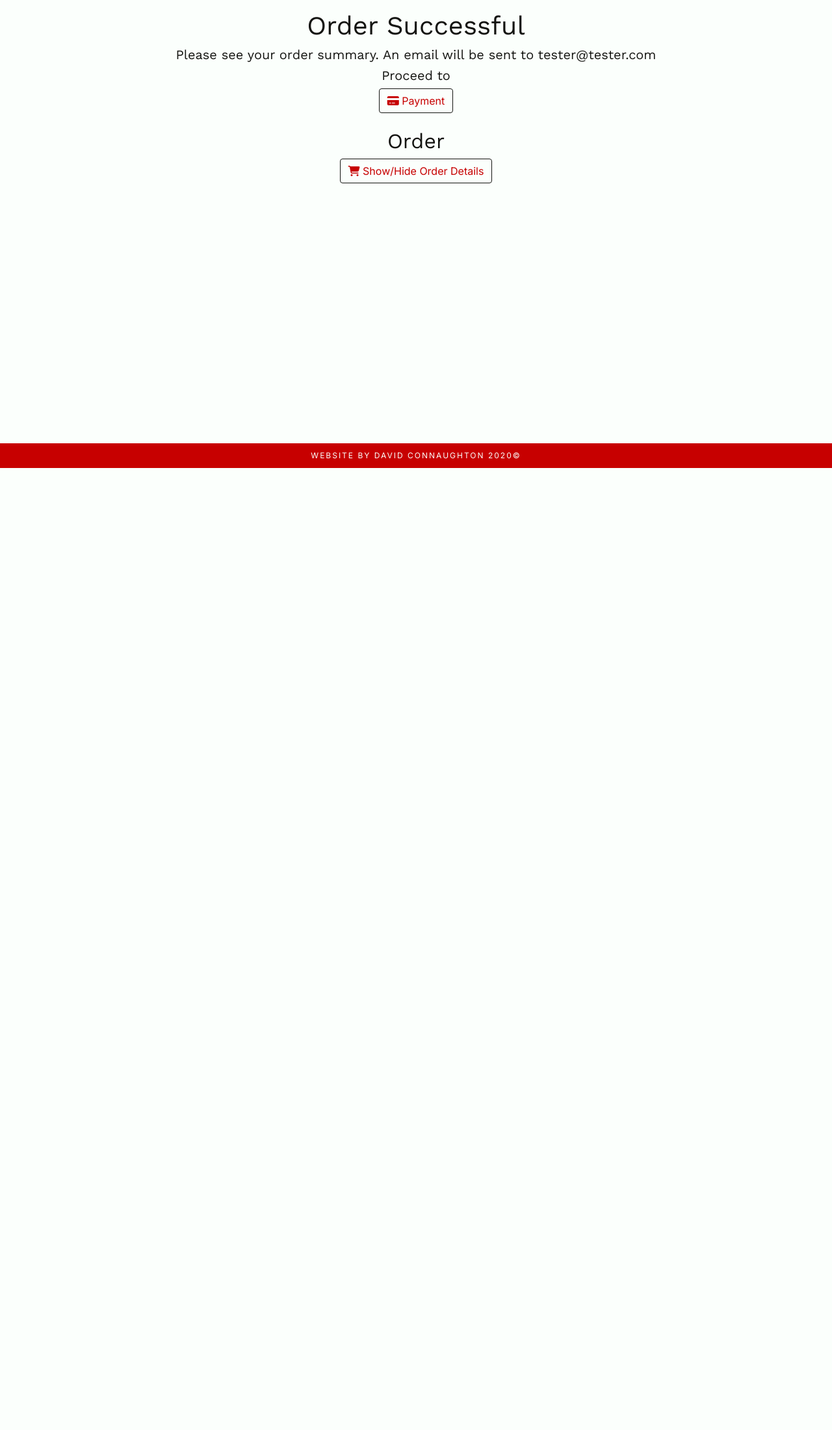
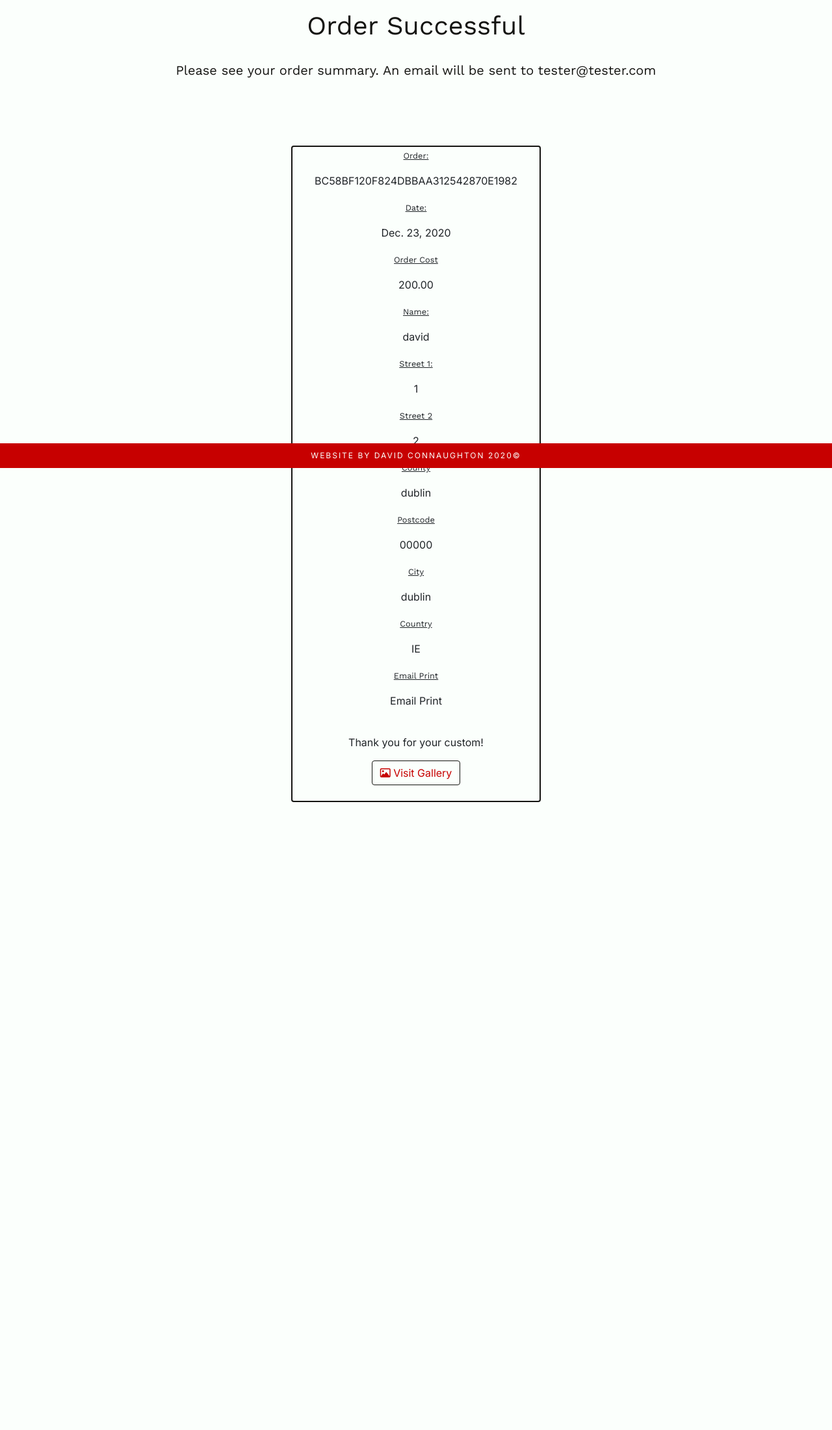
Before and after one commit to david-connaughton/the-new-gallery, a Django app: a page that uses checkout/templates/checkout/checkout_success.html in a window 1280 px wide. Shown: the part 80-2280 px from the top of the page at 65% size. Before the commit the page ends 800 px from the top, so only its background shows below. Run offline with Django 3.2, Linux system fonts and the light colour scheme; data comes from the database, SQL or seed files in the repository; both versions use the stored data as it was after the commit; some libraries are stand-ins or nearby versions.

Commit message:
Completed checkout_success.html and some styling of buttons on site

```diff
--- a/checkout/static/checkout/css/checkout.css
+++ b/checkout/static/checkout/css/checkout.css
@@ -23,6 +23,10 @@ select {
 
 marquee {
     color: #c70000;
+}
+
+.form-check-label {
+    display: inline;
 }
 
 /* Stripe Styling from Stripe Documentation */
--- a/checkout/templates/checkout/checkout_success.html
+++ b/checkout/templates/checkout/checkout_success.html
@@ -15,28 +15,73 @@
         <h1 class="mt-5 pt-5 header">Order Successful</h1>
         <br>
     </div>
+    <br>
     <div class="container-fluid mx-auto row justify-content-center">
         <h5 class="header">Please see your order summary. An email will be sent to {{ order.email }}</h5>
     </div>
-    <div class="row">
-        <div class="mx-auto text-center">
-            <h5 class="header">Proceed to </h5>
-            <a href="#payment-section" class="btn btn-outline page-button">
-                <i class="fas fa-credit-card"></i>
-                Payment
-            </a>
+
+    <section>
+        <div class="container-fluid mx-auto m-5 p-5 order-details">
+            <div class="row">
+                <div class="card mx-auto text-center card-outline">
+                    <p>
+                        <small class="small">Order:</small>
+                    </p>
+                    <p>{{ order.order_number }}</p>
+                    <p>
+                        <small class="small">Date:</small>
+                    </p>
+                    <p>{{ order.date }}</p>
+                    <p>
+                        <small class="small">Order Cost</small>
+                    </p>
+                    <p>{{ order.order_total }}</p>
+                    <p>
+                        <small class="small">Name:</small>
+                    </p>
+                    <p>{{ order.full_name }}</p>
+                    <p>
+                        <small class="small">Street 1:</small>
+                    </p>
+                    <p>{{ order.street_address_1 }}</p>
+                    <p>
+                        <small class="small">Street 2</small>
+                    </p>
+                    <p>{{ order.street_address_2 }}</p>
+                    <p>
+                        <small class="small">County</small>
+                    </p>
+                    <p>{{ order.county }}</p>
+                    <p>
+                        <small class="small">Postcode</small>
+                    </p>
+                    <p>{{ order.postcode }}</p>
+                    <p>
+                        <small class="small">City</small>
+                    </p>
+                    <p>{{ order.city }}</p>
+                    <p>
+                        <small class="small">Country</small>
+                    </p>
+                    <p>{{ order.country }}</p>
+                    <p>
+                        <small class="small">Email Print</small>
+                    </p>
+                    <p>{{ order.email_print }}</p>
+                    <br>
+                    <p>Thank you for your custom!</p>
+                    <div class="col-12">
+                        <a href="{% url 'photos' %}" class="btn btn-outline page-button">
+                            <i class="far fa-image"></i>
+                                Visit Gallery
+                        </a>
+                    </div>
+                    <br>
+                </div>
+            </div>
         </div>
-    </div>
-    <br>
-    <div class="container-fluid mx-auto row justify-content-center">
-        <h2 class="header">Order</h2>
-    </div>
-    <div class="mx-auto text-center">
-        <button class="btn btn-outline page-button"  id="order-button">
-            <i class="fas fa-shopping-cart"></i>
-                Show/Hide Order Details
-        </button>
-    </div>
+    </section>
+
 
 <!--End of Header Section-->
 
--- a/photos/templates/photos/photos.html
+++ b/photos/templates/photos/photos.html
@@ -79,7 +79,10 @@
                                 <small class="small">Price</small>
                             </p>
                             <p class="card-text">€{{ photo.price }}</p>
-                            <a href="{% url 'photo_detail' photo.id %}" class="btn btn-sm info-button">Further Details</a>
+                            <a href="{% url 'photo_detail' photo.id %}" class="btn btn-sm info-button">
+                                <i class="fas fa-info-circle"></i>
+                                    Further Details
+                            </a>
                         </div>
                     </div>
                 </div>
--- a/static/css/base.css
+++ b/static/css/base.css
@@ -170,11 +170,13 @@ div.dropdown-menu.show {
 select {
     background-color: #FBFFFC;
     font-family: 'Work Sans', sans-serif !important;
+    border: solid #c70000 1px !important;
 }
 
 select {
     width: 110px;
     margin-bottom: 5px;
+
 }
 
 .modal-dialog {
```
Also changed, not shown: cart/templates/cart/cart.html (+10 -2 lines), checkout/templates/checkout/checkout.html (+16 -9 lines), db.sqlite3.
